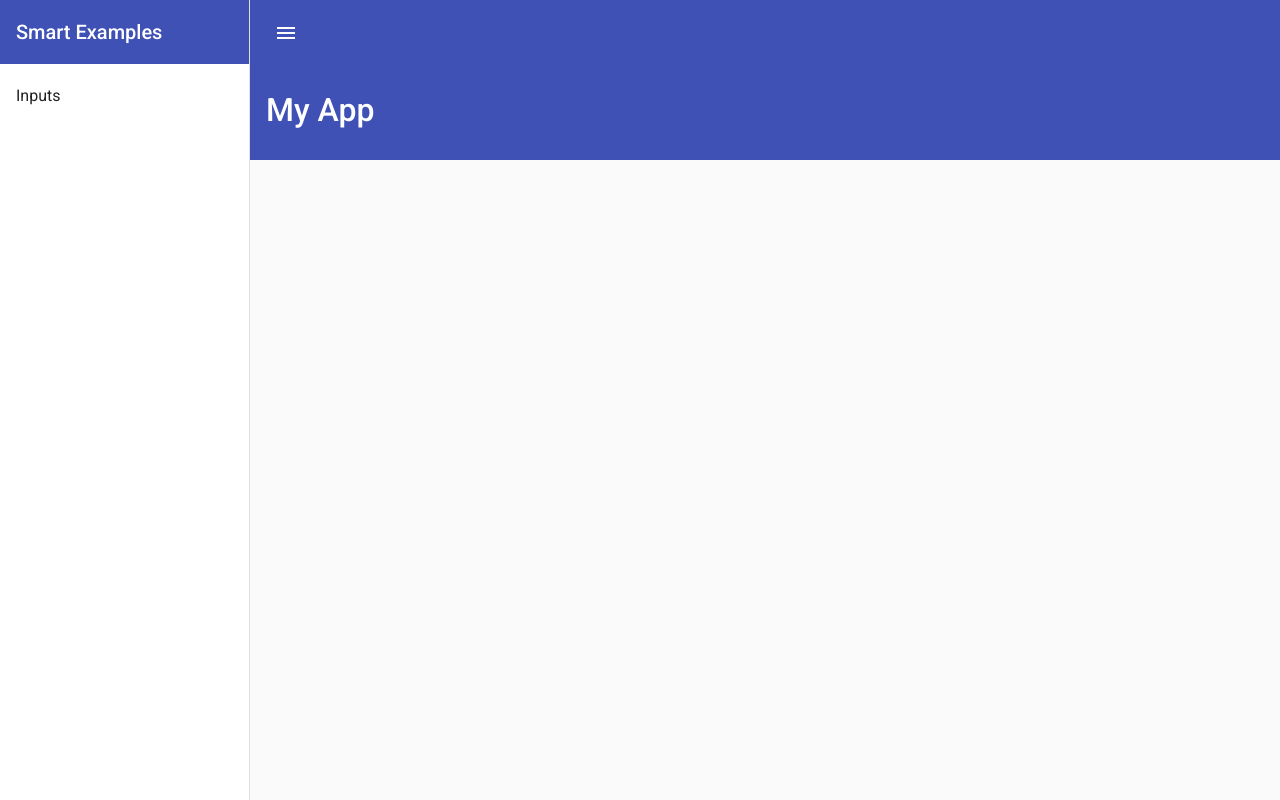
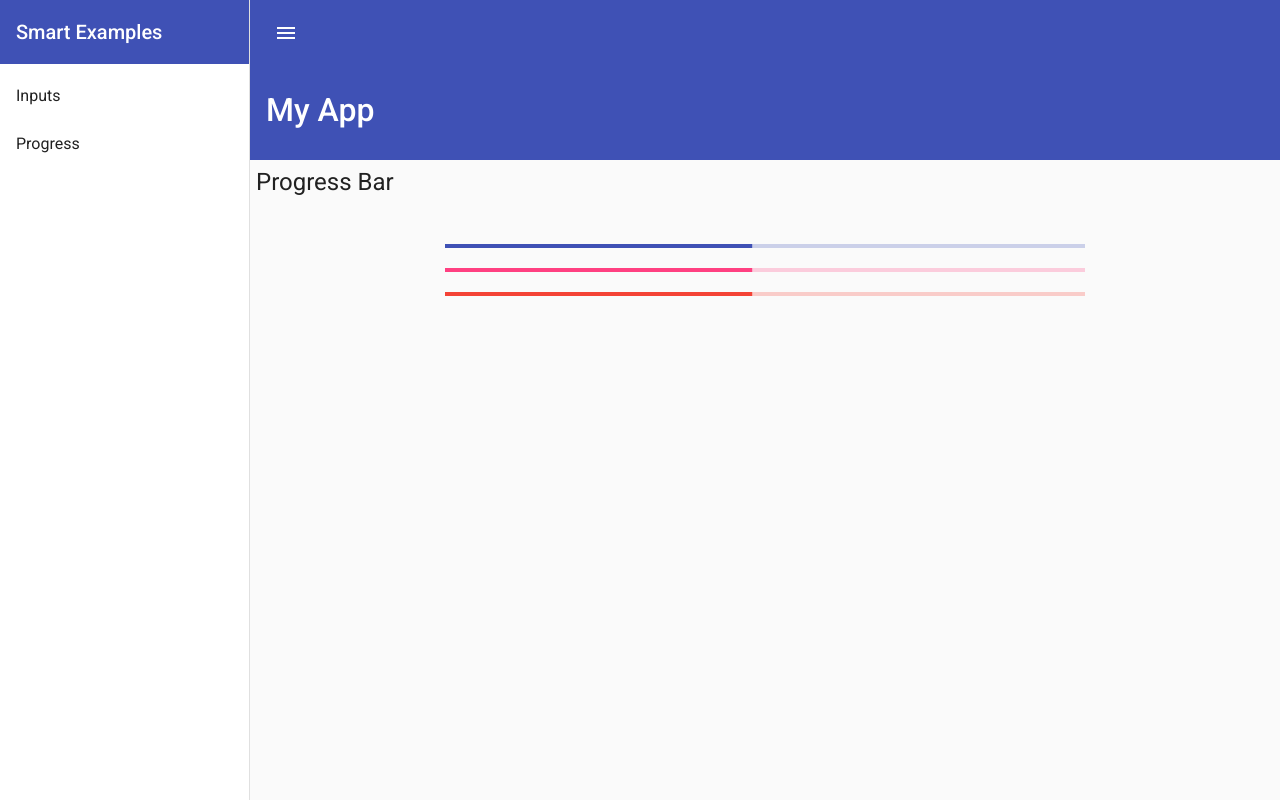
Before and after one commit to MarcosBoscariolo/Angular-Material, an Angular app: page /progress in a window 1280 px wide. Before the commit this address led to /. Built offline with nearby package versions, Linux system fonts and the light colour scheme.

Commit message:
added progress bar

```diff
--- a/src/app/app-routing.module.ts
+++ b/src/app/app-routing.module.ts
@@ -1,9 +1,11 @@
 import { NgModule } from '@angular/core';
 import { RouterModule, Routes } from '@angular/router';
 import { FormFieldInputComponent } from './components/form-field-input/form-field-input.component';
+import { ProgressSpinnerComponent } from './components/progress-spinner/progress-spinner.component';
 
 const routes: Routes = [
-  { path: 'inputs', component: FormFieldInputComponent }
+  { path: 'inputs', component: FormFieldInputComponent },
+  { path: 'progress', component: ProgressSpinnerComponent }
 ];
 
 @NgModule({
--- a/src/app/app.component.html
+++ b/src/app/app.component.html
@@ -11,6 +11,7 @@
     </mat-toolbar>
     <mat-nav-list>
       <a mat-list-item routerLink="/inputs">Inputs</a>
+      <a mat-list-item routerLink="/progress">Progress</a>
     </mat-nav-list>
   </mat-sidenav>
   <mat-sidenav-content>
@@ -39,6 +40,8 @@
     <mat-toolbar class="toolbar-submenu" color="primary">
       <span *ngIf="!popText">My App</span>
     </mat-toolbar>
-    <router-outlet></router-outlet>
+    <div class="content">
+      <router-outlet></router-outlet>
+    </div>
   </mat-sidenav-content>
 </mat-sidenav-container>
--- a/src/app/app.module.ts
+++ b/src/app/app.module.ts
@@ -7,11 +7,13 @@ import { AppComponent } from './app.component';
 import { BrowserAnimationsModule } from '@angular/platform-browser/animations';
 import { MaterialModule } from './material/material.module';
 import { FormsModule, ReactiveFormsModule } from '@angular/forms';
+import { ProgressSpinnerComponent } from './components/progress-spinner/progress-spinner.component';
 
 @NgModule({
   declarations: [
     AppComponent,
-    FormFieldInputComponent
+    FormFieldInputComponent,
+    ProgressSpinnerComponent
   ],
   imports: [
     BrowserModule,
--- /dev/null
+++ b/src/app/components/progress-spinner/progress-spinner.component.html
@@ -0,0 +1,8 @@
+<h1 class="p-6">Progress Bar</h1>
+<div class="progress-container">
+  <div class="progress-content">
+    <mat-progress-bar [value]="loadingPercent" color="primary"></mat-progress-bar>
+    <mat-progress-bar [value]="loadingPercent" color="accent"></mat-progress-bar>
+    <mat-progress-bar [value]="loadingPercent" color="warn"></mat-progress-bar>
+  </div>
+</div>
--- /dev/null
+++ b/src/app/components/progress-spinner/progress-spinner.component.scss
@@ -0,0 +1,14 @@
+.progress-container {
+  display: grid;
+  max-width: 640px;
+  margin: 40px auto;
+
+  .progress-content {
+    display: grid;
+    gap: 20px;
+  }
+}
+
+.p-6 {
+  padding: 6px;
+}
--- /dev/null
+++ b/src/app/components/progress-spinner/progress-spinner.component.ts
@@ -0,0 +1,27 @@
+import { Component, OnInit } from '@angular/core';
+import { interval, map, Observable, takeWhile } from 'rxjs';
+
+@Component({
+  selector: 'app-progress-spinner',
+  templateUrl: './progress-spinner.component.html',
+  styleUrls: ['./progress-spinner.component.scss']
+})
+export class ProgressSpinnerComponent implements OnInit {
+
+  loadingPercent: number = 0;
+
+  constructor() { }
+
+  ngOnInit(): void {
+    this.loadingProgress(400).subscribe(i => this.loadingPercent = i);
+  }
+
+  loadingProgress(speed: number): Observable<number> {
+    return interval(speed)
+      .pipe(
+        map(i => i * 4),
+        takeWhile(i => i <= 100)
+      );
+  }
+
+}
--- a/src/app/material/material.module.ts
+++ b/src/app/material/material.module.ts
@@ -7,6 +7,8 @@ import { MatSidenavModule } from '@angular/material/sidenav';
 import { MatToolbarModule } from '@angular/material/toolbar';
 import { MatInputModule } from '@angular/material/input';
 import { MatListModule } from '@angular/material/list';
+import { MatProgressBarModule } from '@angular/material/progress-bar';
+import { MatProgressSpinnerModule } from '@angular/material/progress-spinner';
 
 
 @NgModule({
@@ -17,7 +19,9 @@ import { MatListModule } from '@angular/material/list';
     MatButtonModule,
     MatSidenavModule,
     MatInputModule,
-    MatListModule
+    MatListModule,
+    MatProgressBarModule,
+    MatProgressSpinnerModule
   ],
   providers: [
     {
```
